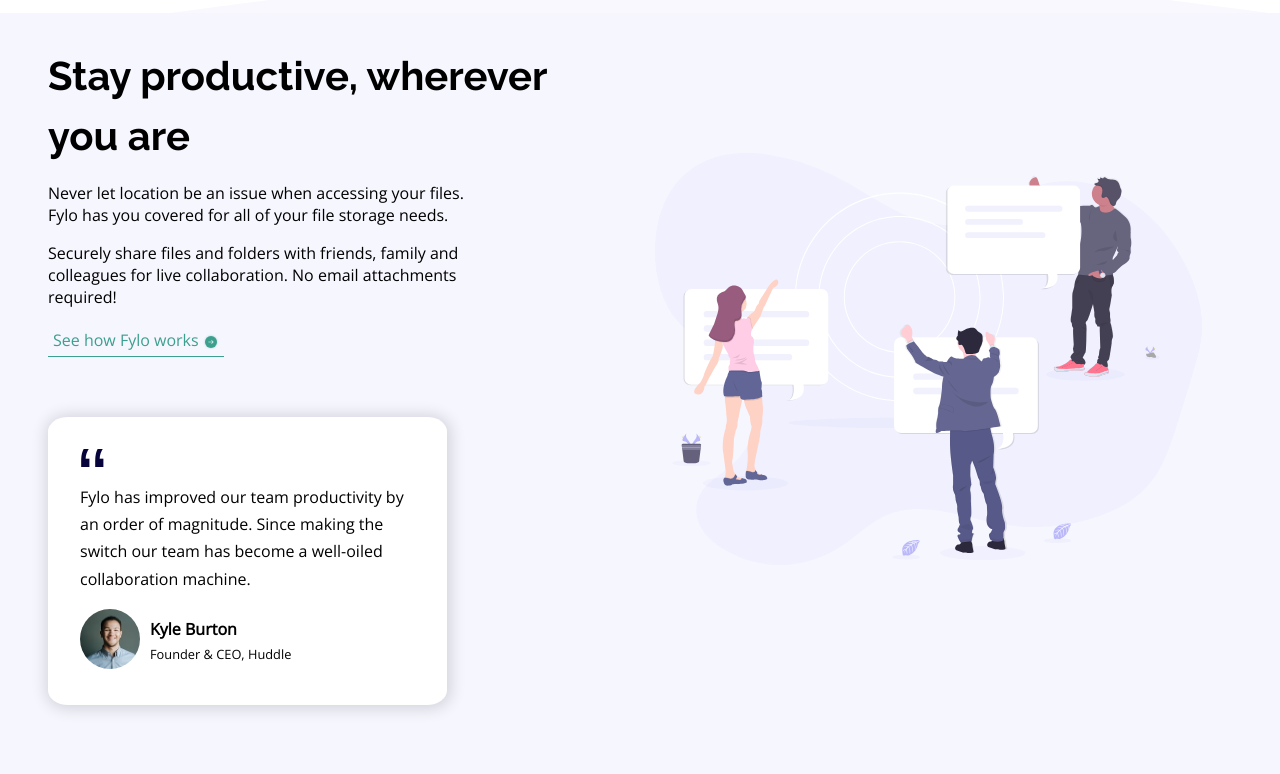
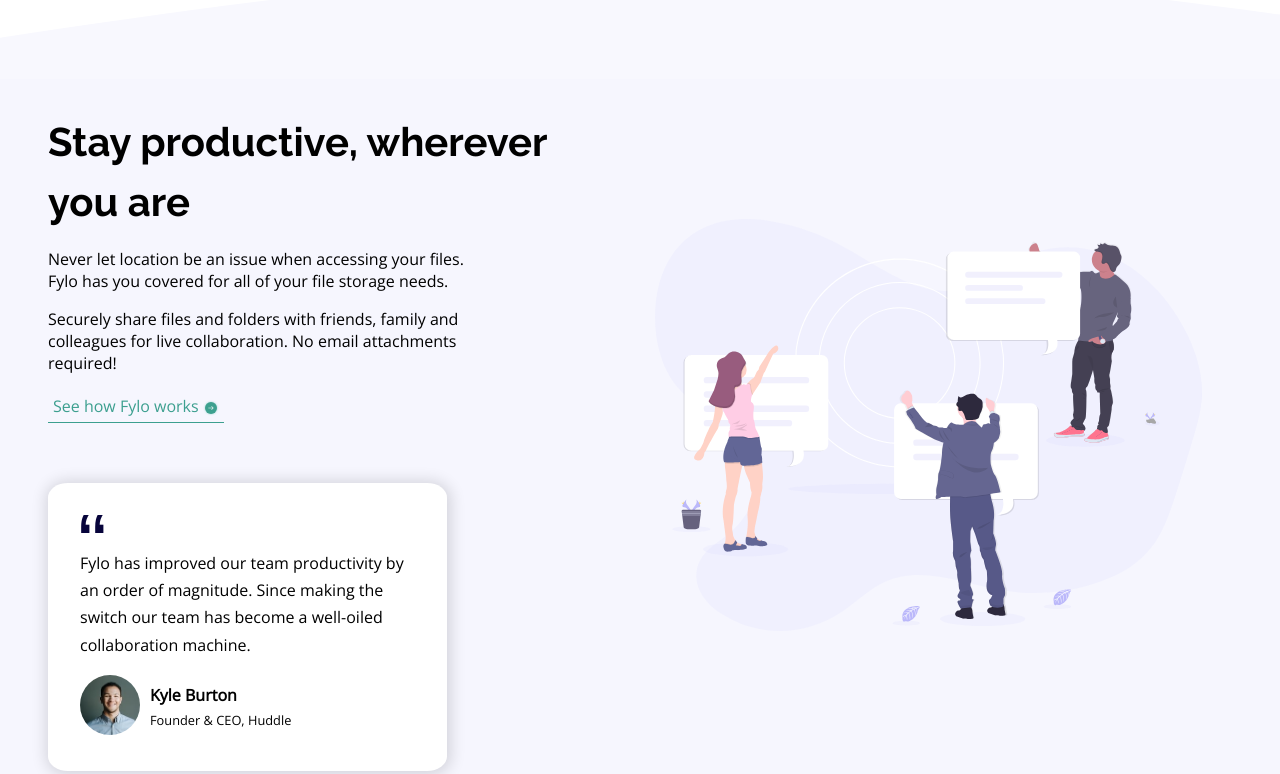
Before and after one commit to santiagoharkes/frontend-mentor-challenge-one, a website: page index.html in a window 1280 px wide. Shown: the part 663-1437 px from the top of the page. Drawn offline with nearby package versions, Linux system fonts and the light colour scheme.

Commit message:
Corrigiendo error en el divisor de desktop

```diff
--- a/styles.css
+++ b/styles.css
@@ -131,7 +131,7 @@
     .segunda__division {
             background: url("./images/bg-curve-desktop.svg") no-repeat;
             width: 100vw;
-            height: 53px;
+            height: 114px;
         }
 
     .segunda__contenido {
@@ -141,7 +141,6 @@
         display: flex;
         justify-content: space-around;
         align-items: center;
-        margin-top: -5px;
     }
 
     .segunda__contenido-textos {
```
